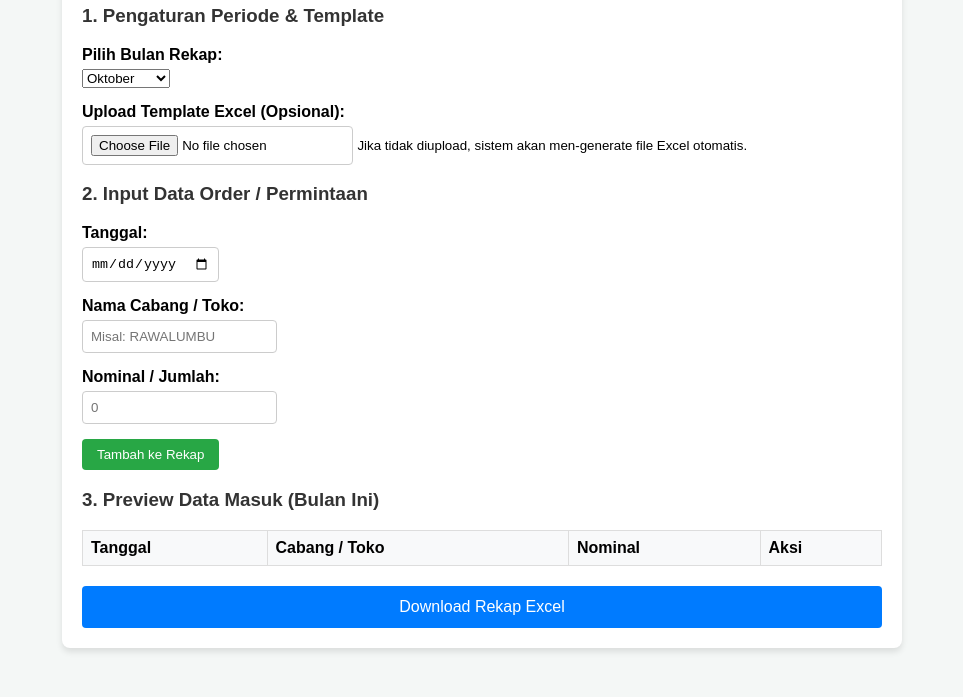
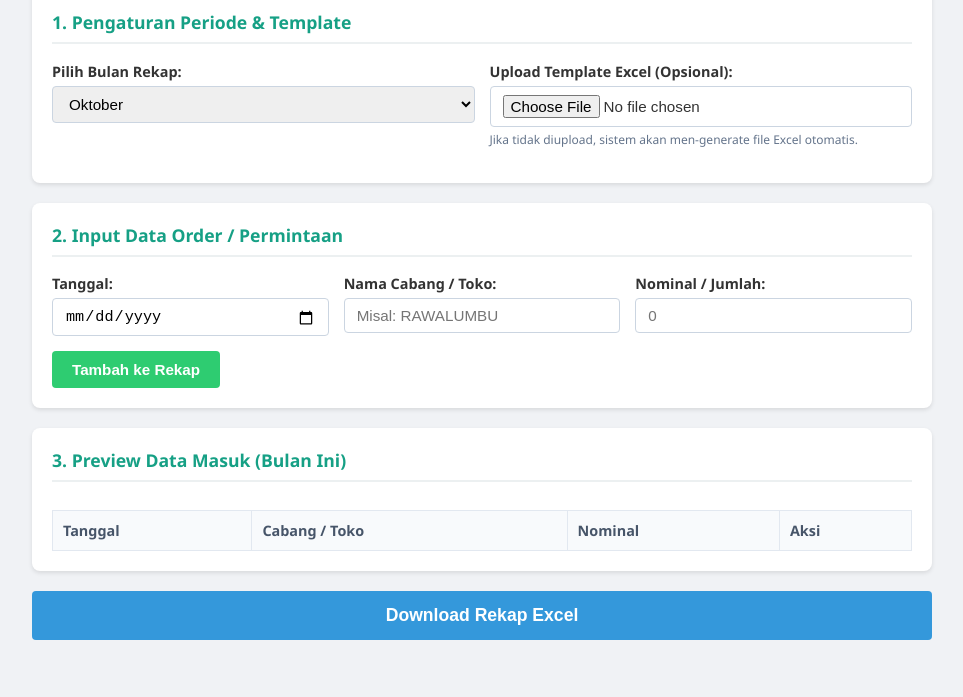
Before and after one commit to Ugwap/rekaporder, a plain HTML site: page index.html in a window 1280 px wide. Shown: the part 103-800 px from the top of the page, without its empty margins (158-1121 px from the left). Drawn offline with Linux system fonts and the light colour scheme.

Commit message:
styles.css

```diff
--- a/style.css
+++ b/style.css
@@ -1,72 +1,100 @@
 body {
-    font-family: sans-serif;
-    background-color: #f4f7f6;
+    font-family: 'Segoe UI', Tahoma, Geneva, Verdana, sans-serif;
+    background-color: #f0f2f5;
+    color: #333;
     margin: 0;
     padding: 20px;
 }
 
 .container {
-    max-width: 800px;
-    margin: auto;
-    background: white;
+    max-width: 900px;
+    margin: 0 auto;
+}
+
+header {
+    text-align: center;
+    margin-bottom: 20px;
+}
+
+header h2 {
+    color: #2c3e50;
+}
+
+.card {
+    background: #ffffff;
     padding: 20px;
     border-radius: 8px;
-    box-shadow: 0 4px 6px rgba(0,0,0,0.1);
+    box-shadow: 0 2px 4px rgba(0,0,0,0.1);
+    margin-bottom: 20px;
 }
 
-h2, h3 {
-    color: #333;
+.card h3 {
+    margin-top: 0;
+    font-size: 1.1rem;
+    color: #16a085;
+    border-bottom: 2px solid #ecf0f1;
+    padding-bottom: 8px;
+}
+
+.form-grid {
+    display: grid;
+    grid-template-columns: repeat(auto-fit, minmax(250px, 1fr));
+    gap: 15px;
+    margin-bottom: 15px;
 }
 
 .form-group {
-    margin-bottom: 15px;
+    display: flex;
+    flex-direction: column;
 }
 
 .form-group label {
-    display: block;
+    font-weight: 600;
+    font-size: 0.9rem;
     margin-bottom: 5px;
-    font-weight: bold;
 }
 
-.row {
-    display: flex;
-    gap: 10px;
-    margin-bottom: 15px;
+.form-group input, .form-group select {
+    padding: 8px 12px;
+    border: 1px solid #cbd5e1;
+    border-radius: 4px;
+    font-size: 0.95rem;
 }
 
-input {
-    padding: 8px;
-    border: 1px solid #ccc;
-    border-radius: 4px;
-    flex: 1;
+.form-group small {
+    color: #64748b;
+    font-size: 0.75rem;
+    margin-top: 4px;
 }
 
-button {
-    padding: 8px 15px;
+.btn {
+    padding: 10px 20px;
     border: none;
-    background-color: #28a745;
-    color: white;
     border-radius: 4px;
+    font-weight: 600;
     cursor: pointer;
+    font-size: 0.95rem;
 }
 
-button:hover {
-    background-color: #218838;
+.btn-success {
+    background-color: #2ecc71;
+    color: white;
+}
+.btn-success:hover { background-color: #27ae60; }
+
+.btn-primary {
+    background-color: #3498db;
+    color: white;
+}
+.btn-primary:hover { background-color: #2980b9; }
+
+.btn-block {
+    width: 100%;
+    padding: 14px;
+    font-size: 1.1rem;
 }
 
-.btn-primary {
-    width: 100%;
-    margin-top: 20px;
-    background-color: #007bff;
-    padding: 12px;
-    font-size: 16px;
-}
-
-.btn-primary:hover {
-    background-color: #0056b3;
-}
-
-.table-container {
+.table-responsive {
     overflow-x: auto;
 }
 
@@ -77,11 +105,23 @@ table {
 }
 
 th, td {
-    border: 1px solid #ddd;
-    padding: 8px;
+    border: 1px solid #e2e8f0;
+    padding: 10px;
     text-align: left;
+    font-size: 0.9rem;
 }
 
 th {
-    background-color: #f8f9fa;
+    background-color: #f8fafc;
+    color: #475569;
 }
+
+.btn-danger {
+    background-color: #e74c3c;
+    color: white;
+    padding: 5px 10px;
+    border: none;
+    border-radius: 3px;
+    cursor: pointer;
+}
+.btn-danger:hover { background-color: #c0392b; }
```
